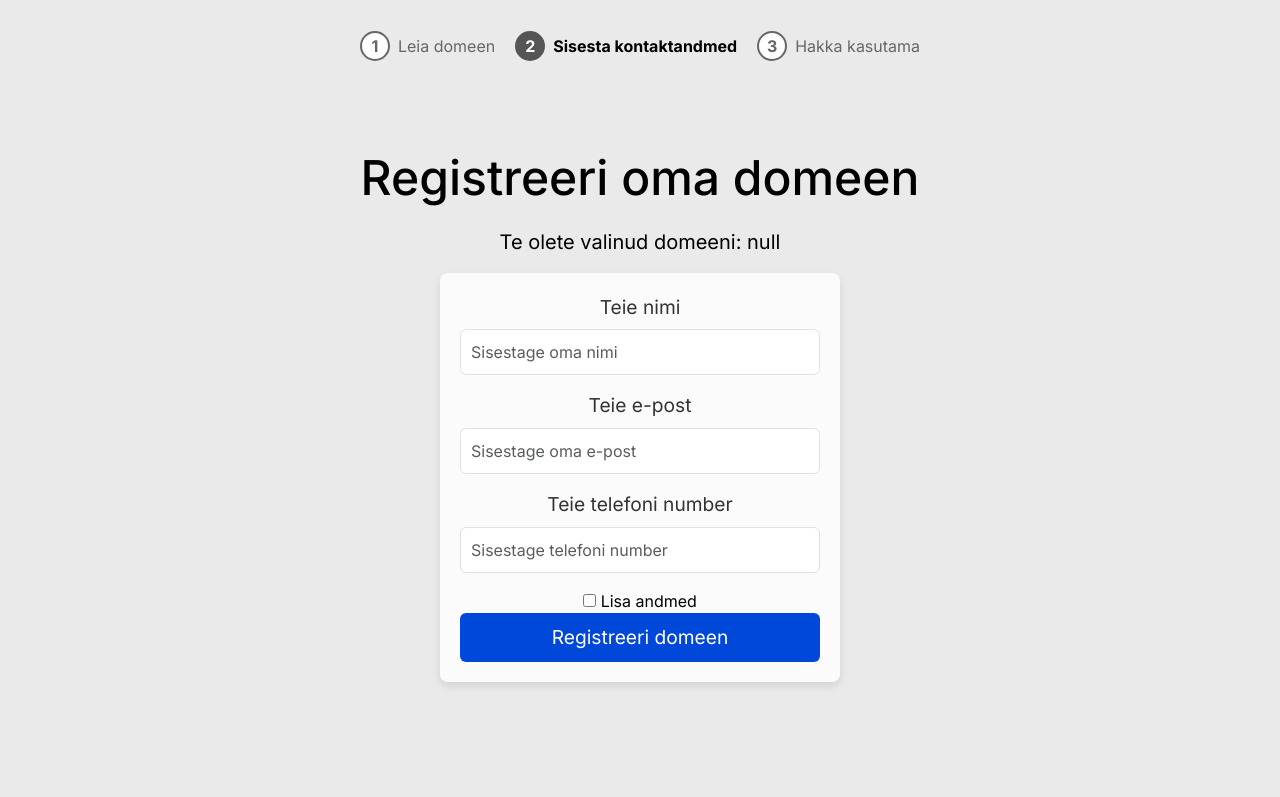
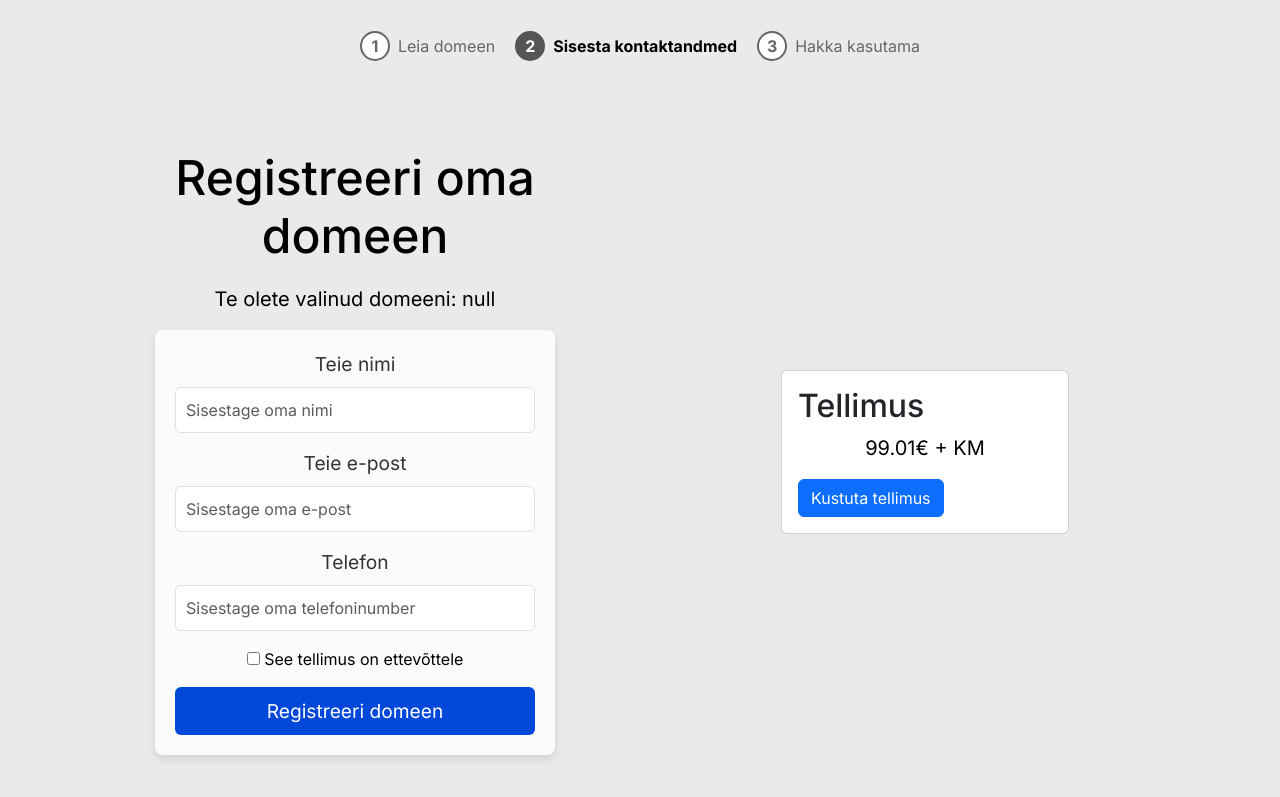
Before and after one commit to lokr3m/domeenilehtt, a plain HTML site: page next-step.html in a window 1280 px wide. Shown: the part 65-862 px from the top of the page. Before the commit the page ends 800 px from the top, so only its background shows below. Drawn offline with nearby package versions, Linux system fonts and the light colour scheme; a web font is replaced by a local one.

Commit message:
adding tellimus box on 3-rd page

```diff
--- a/next-step.html
+++ b/next-step.html
@@ -43,11 +43,13 @@
         </div>
     </div>
     <section class="d-flex align-items-center justify-content-center">
-        <div class="hero container text-center p-5">
+        <div class="container">
+            <div class="row">
+                <!-- Left Side (Form) -->
+                <div class="col-md-6 text-center p-5">
                     <h1>Registreeri oma domeen</h1>
                     <p id="domainDisplay"></p>
 
-            <!-- Форма регистрации домена -->
                     <div class="registration-form">
                         <form id="domainForm">
                             <div class="mb-3">
@@ -59,29 +61,43 @@
                                 <input type="email" class="form-control" id="email" required placeholder="Sisestage oma e-post">
                             </div>
                             <div class="mb-3">
-                        <label for="number" class="form-label">Teie telefoni number</label>
-                        <input type="number" class="form-control" id="number" required placeholder="Sisestage telefoni number">
+                                <label for="phone" class="form-label">Telefon</label>
+                                <input type="text" class="form-control" id="phone" placeholder="Sisestage oma telefoninumber">
                             </div>
-                    <input type = "checkbox" id="check">
-                    <label for = "check">Lisa andmed</label>
+                            <input type="checkbox" id="check">
+                            <label for="check">See tellimus on ettevõttele</label>
 
                             <div id="extraFields" style="display: none;">
                                 <div class="mb-3">
                                     <label for="name" class="form-label">Ettevõtte nimi</label>
-                            <input type="text" class="form-control" id="address" placeholder="Sisestage ettevõtte nimi">
+                                    <input type="text" class="form-control" id="name" placeholder="Sisestage ettevõtte nimi">
                                 </div>
                                 <div class="mb-3">
-                            <label for="code" class="form-label">Ettevõtte registratsiooni number</label>
-                            <input type="text" class="form-control" id="phone" placeholder="Sisestage number">
+                                    <label for="number" class="form-label">Ettevõtte registreerimise number</label>
+                                    <input type="text" class="form-control" id="number" placeholder="Sisestage registreerimise number">
                                 </div>
                             </div>
-                    <button type="submit" class="btn btn-primary">Registreeri domeen</button>
+
+                            <button type="submit" class="btn btn-primary mt-3">Registreeri domeen</button>
                         </form>
                     </div>
 
                     <div id="confirmationMessage" class="mt-4" style="display: none;">
                         <p>Teie domeen on edukalt registreeritud!</p>
                         <a href="index.html" class="btn btn-primary">Tagasi esilehele</a>
+                    </div>
+                </div>
+
+                <!-- Right Side (Card) -->
+                <div class="col-md-6 d-flex align-items-center justify-content-center">
+                    <div class="card" style="width: 18rem;">
+                        <div class="card-body">
+                            <h2 class="card-title">Tellimus</h2>
+                            <p class="card-text">99.01€ + KM</p>
+                            <a href="index.html" class="btn btn-primary">Kustuta tellimus</a>
+                        </div>
+                    </div>
+                </div>
             </div>
         </div>
     </section>
```
Lines whose indentation alone changed are shown as unchanged.
